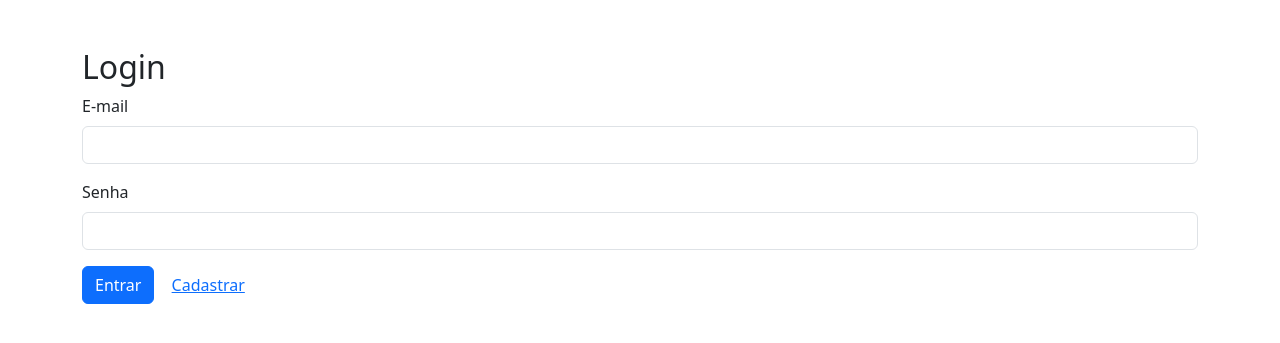
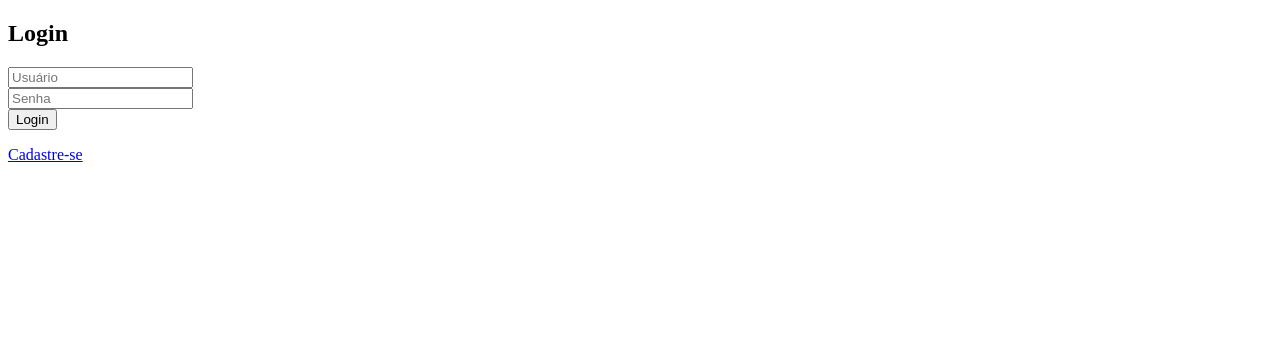
Before and after one commit to Meibuo/Meu-Ponto, a Flask app: page / in a window 1280 px wide. Shown: the top 343 px of the page. Run offline with Flask 3, Linux system fonts and the light colour scheme.

Commit message:
Add files via upload

```diff
--- a/app.py
+++ b/app.py
@@ -1,8 +1,9 @@
-from flask import Flask, render_template, request, redirect, url_for, flash, session
+from flask import Flask, render_template, request, redirect, url_for, flash
 from flask_sqlalchemy import SQLAlchemy
+from werkzeug.security import generate_password_hash, check_password_hash
 
 app = Flask(__name__)
-app.secret_key = 'SUA_CHAVE_SECRETA'
+app.secret_key = "SUA_CHAVE_SECRETA"
 
 # Configuração do banco de dados PostgreSQL
 app.config['SQLALCHEMY_DATABASE_URI'] = 'postgresql://meuponto:f62wXQtozjw2Mielya41xlfpqXu4YCZS@dpg-d3ps91u3jp1c7386vg8g-a/meuponto'
@@ -10,50 +11,57 @@
 
 db = SQLAlchemy(app)
 
-# Modelo de Usuário
-class Usuario(db.Model):
+# Modelo do Usuário
+class User(db.Model):
     id = db.Column(db.Integer, primary_key=True)
-    nome = db.Column(db.String(100), nullable=False)
-    email = db.Column(db.String(120), unique=True, nullable=False)
-    senha = db.Column(db.String(120), nullable=False)
+    username = db.Column(db.String(150), unique=True, nullable=False)
+    password = db.Column(db.String(200), nullable=False)
 
 # Rota de login
-@app.route('/', methods=['GET', 'POST'])
+@app.route("/", methods=["GET", "POST"])
 def login():
-    if request.method == 'POST':
-        email = request.form['email']
-        senha = request.form['senha']
-        usuario = Usuario.query.filter_by(email=email, senha=senha).first()
-        if usuario:
-            session['usuario_id'] = usuario.id
-            return redirect(url_for('dashboard'))
+    if request.method == "POST":
+        username = request.form.get("username")
+        password = request.form.get("password")
+
+        user = User.query.filter_by(username=username).first()
+        if user and check_password_hash(user.password, password):
+            flash("Login realizado com sucesso!", "success")
+            return redirect(url_for("dashboard"))
         else:
-            flash('Email ou senha incorretos!')
-    return render_template('login.html')
+            flash("Usuário ou senha incorretos", "danger")
+            return redirect(url_for("login"))
+
+    return render_template("login.html")
 
 # Rota de cadastro
-@app.route('/cadastro', methods=['GET', 'POST'])
-def cadastro():
-    if request.method == 'POST':
-        nome = request.form['nome']
-        email = request.form['email']
-        senha = request.form['senha']
-        if Usuario.query.filter_by(email=email).first():
-            flash('Email já cadastrado!')
-            return redirect(url_for('cadastro'))
-        novo_usuario = Usuario(nome=nome, email=email, senha=senha)
-        db.session.add(novo_usuario)
+@app.route("/register", methods=["GET", "POST"])
+def register():
+    if request.method == "POST":
+        username = request.form.get("username")
+        password = request.form.get("password")
+
+        if User.query.filter_by(username=username).first():
+            flash("Usuário já existe!", "danger")
+            return redirect(url_for("register"))
+
+        hashed_password = generate_password_hash(password)
+        new_user = User(username=username, password=hashed_password)
+        db.session.add(new_user)
         db.session.commit()
-        flash('Cadastro realizado com sucesso!')
-        return redirect(url_for('login'))
-    return render_template('cadastro.html')
 
-# Rota do dashboard
-@app.route('/dashboard')
+        flash("Cadastro realizado com sucesso!", "success")
+        return redirect(url_for("login"))
+
+    return render_template("register.html")
+
+# Dashboard (após login)
+@app.route("/dashboard")
 def dashboard():
-    if 'usuario_id' not in session:
-        return redirect(url_for('login'))
     return "Bem-vindo ao Dashboard!"
 
-if __name__ == '__main__':
-    app.run(host='0.0.0.0', port=5000, debug=True)
+if __name__ == "__main__":
+    # Cria as tabelas no banco de dados se não existirem
+    with app.app_context():
+        db.create_all()
+    app.run(host="0.0.0.0", port=5000)
--- a/templates/login.html
+++ b/templates/login.html
@@ -1,32 +1,21 @@
 <!DOCTYPE html>
-<html lang="pt-br">
-<head>
-    <meta charset="UTF-8">
-    <title>Login - Meu Ponto</title>
-    <link rel="stylesheet" href="https://cdn.jsdelivr.net/npm/bootstrap@5.3.2/dist/css/bootstrap.min.css">
-</head>
+<html>
+<head><title>Login</title></head>
 <body>
-<div class="container mt-5">
     <h2>Login</h2>
     {% with messages = get_flashed_messages(with_categories=true) %}
-        {% if messages %}
-            {% for category, message in messages %}
-                <div class="alert alert-{{ category }}">{{ message }}</div>
-            {% endfor %}
-        {% endif %}
+      {% if messages %}
+        {% for category, message in messages %}
+          <p style="color:red;">{{ message }}</p>
+        {% endfor %}
+      {% endif %}
     {% endwith %}
+
     <form method="POST">
-        <div class="mb-3">
-            <label for="email" class="form-label">E-mail</label>
-            <input type="email" class="form-control" id="email" name="email" required>
-        </div>
-        <div class="mb-3">
-            <label for="senha" class="form-label">Senha</label>
-            <input type="password" class="form-control" id="senha" name="senha" required>
-        </div>
-        <button type="submit" class="btn btn-primary">Entrar</button>
-        <a href="{{ url_for('register') }}" class="btn btn-link">Cadastrar</a>
+        <input type="text" name="username" placeholder="Usuário" required><br>
+        <input type="password" name="password" placeholder="Senha" required><br>
+        <button type="submit">Login</button>
     </form>
-</div>
+    <p><a href="{{ url_for('register') }}">Cadastre-se</a></p>
 </body>
 </html>
```
Also changed, not shown: templates/register.html (+12 -27 lines), requirements.txt (line endings or trailing spaces).
